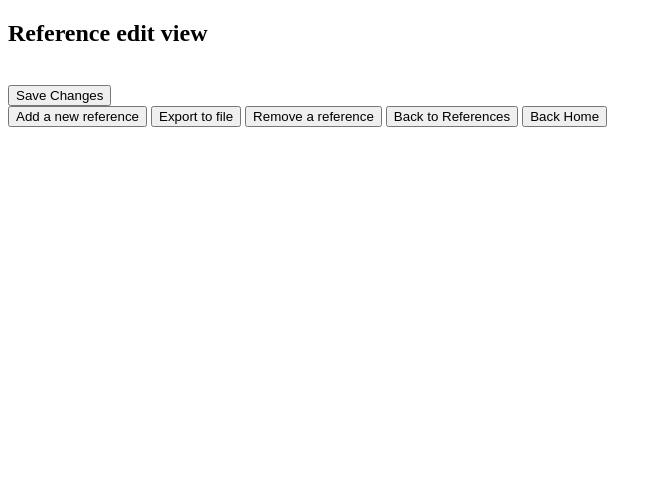
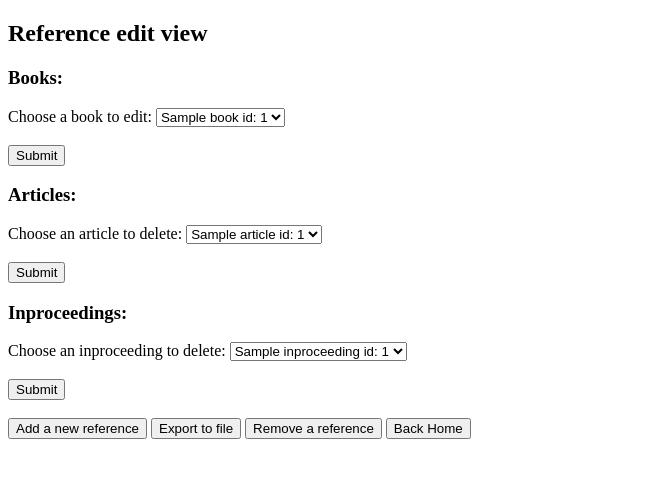
Before and after one commit to KaEerola/IceLime, a Flask app: template src/templates/edit_reference.html in a window 1280 px wide. Shown: the top 478 px of the page, without its empty margins (0-662 px from the left). Run offline with Flask 3, Linux system fonts and the light colour scheme; the template is opened without the code that fills it: most values are stand-ins (such as "Sample title", 1, 10 or a date in 2020).

Commit message:
edit book window opens, new html

```diff
--- a/src/app.py
+++ b/src/app.py
@@ -264,46 +264,6 @@ def remove_reference():
 
     return render_template("remove_reference.html", books=books, articles=articles, inproceedings=inproceedings)
 
-
-
-@app.route("/remove_reference", methods=["POST"])
-def remove_reference2():
-    books = get_books()
-    articles = get_articles()
-    inproceedings = get_inproceedings()
-
-
-    book_id = request.form.get('book_id')
-    article_id = request.form.get("article_id")
-    inproceedings_id = request.form.get("inproceeding_id")
-
-    if book_id:
-        try:
-            remove_book(book_id)
-            flash('Reference removed succesfully', "")
-            return redirect("/view_references")
-        except Exception as e:
-            return f"An error occurred: {e}", 500
-
-    if article_id:
-        try:
-            remove_article(article_id)
-            flash('Reference removed succesfully', "")
-            return redirect("/view_references")
-        except Exception as e:
-            return f"An error occurred: {e}", 500
-
-    if inproceedings_id:
-        try:
-            remove_inproceeding(inproceedings_id)
-            flash('Reference removed succesfully', "")
-            return redirect("/view_references")
-        except Exception as e:
-            return f"An error occurred: {e}", 500
-    return render_template("remove_reference.html", books=books, articles=articles, inproceedings=inproceedings)
-
-
-
 #@app.route("/edit_reference", methods=["GET"])
 #def edit_reference():
  #   ref_type = request.args.get("ref_type")
@@ -318,24 +278,21 @@ def remove_reference2():
       #  return redirect("/view_references")
     #return render_template("edit_reference", reference=reference, ref_type=ref_type, ref_id=ref_id)
 
-#@app.route("/edit_reference", methods=["POST"])
-#def edit_POST_reference():
- #   ref_type = request.form.get("ref_type")
-  #  ref_id = request.form.get("ref_id")
-   # data_updated = request.form.to_dict()
+@app.route("/edit_reference", methods=["POST"])
+def edit_POST_reference():
+    book_id = request.form.get("book_id")
 
-    #try:
-     #   if ref_type == "book":
-      #      update_book(ref_id, data_updated)
-      #  elif ref_type == "article":
-      #      update_article(ref_id, data_updated)
-       # elif ref_type == "inproceeding":
-        #    update_inproceeding(ref_id, data_updated)
-    #    flash("Reference updated!")
-     #   return redirect("/view_references")
-    #except Exception:
-     #   flash("failed")
-      #  return redirect("/edit_reference")
+    if not book_id:
+        flash("no book selected")
+        return redirect("/edit_reference")
+
+    reference = get_book_by_id(book_id)
+    if not reference:
+        flash("Book not found!")
+        return redirect("/edit_reference")
+
+    return render_template("update_book.html", reference=reference)
+
 
 # testausta varten oleva reitti
 
--- a/src/entities/book.py
+++ b/src/entities/book.py
@@ -12,5 +12,5 @@ class Book:
         self.month = month
         self.note = note
 
-    def __str__(self): # pylint: disable=invalid-str-returned
-        return None
+    def __str__(self):
+        return f"Book(id={self.id}, title={self.title}, author={self.author}, year={self.year}, publisher={self.publisher})"
--- a/src/repositories/book_repository.py
+++ b/src/repositories/book_repository.py
@@ -71,11 +71,10 @@ def update_book(book_id, book_updated):
 
 def get_book_by_id(ref_id):
     result = db.session.execute(
-        text("SELECT * FROM books WHERE id = :ref_id"), {"ref_id": ref_id}
+        text("SELECT id, author, title, year, publisher, editor, volume, number, pages, month, note FROM books WHERE id = :ref_id"), {"ref_id": ref_id}
     )
-    book = result.fetchone()  # Fetch a single result (the specific book)
+    book = result.fetchone()
 
     if book:
-        # Assuming the Book class takes parameters in the same order as the DB columns
         return Book(*book)
     return None
--- a/src/templates/edit_reference.html
+++ b/src/templates/edit_reference.html
@@ -1,7 +1,7 @@
 {% extends "layout.html" %}
 
 {% block title %}
-Edit Reference
+View references
 {% endblock %}
 
 {% block body %}
@@ -12,58 +12,51 @@ Edit Reference
   <p><i>Nothing yet!</i></p>
 {% endif %}
 
+{% if books %}<h3>Books:</h3>{% endif %}
+
 <form action="/edit_reference" method="POST">
-
-    <input type="hidden" name="ref_type" value="{{ ref_type }}">
-    <input type="hidden" name="ref_id" value="{{ ref_id }}">
-
-    {% if ref_type == "book" %}
-        <h3>Editing Book</h3>
-        <label for="author_firstname">Author First Name:</label>
-        <input type="text" name="author_firstname" id="author_firstname" value="{{ reference.author_firstname }}"><br>
-
-        <label for="author_lastname">Author Last Name:</label>
-        <input type="text" name="author_lastname" id="author_lastname" value="{{ reference.author_lastname }}"><br>
-
-        <label for="title">Title:</label>
-        <input type="text" name="title" id="title" value="{{ reference.title }}"><br>
-
-        <label for="publisher">Publisher:</label>
-        <input type="text" name="publisher" id="publisher" value="{{ reference.publisher }}"><br>
-
-        <label for="year">Year:</label>
-        <input type="number" name="year" id="year" value="{{ reference.year }}"><br>
-
-        <label for="editor">Editor:</label>
-        <input type="text" name="editor" id="editor" value="{{ reference.editor }}"><br>
-
-        <label for="volume">Volume:</label>
-        <input type="text" name="volume" id="volume" value="{{ reference.volume }}"><br>
-
-        <label for="number">Number:</label>
-        <input type="text" name="number" id="number" value="{{ reference.number }}"><br>
-
-        <label for="pages">Pages:</label>
-        <input type="text" name="pages" id="pages" value="{{ reference.pages }}"><br>
-
-        <label for="month">Month:</label>
-        <input type="text" name="month" id="month" value="{{ reference.month }}"><br>
-
-        <label for="note">Note:</label>
-        <input type="text" name="note" id="note" value="{{ reference.note }}"><br>
-
-    {% endif %}
-
-    <br>
-    <input type="submit" value="Save Changes">
+    <label for="book-select">Choose a book to edit:</label>
+    <select name="book_id" id="book-select">
+        {% for book in books %}
+          <option value="{{book.id}}">{{book.title}} id: {{book.id}}</option>
+        {% endfor %}
+        </select>
+    <br><br>
+    <input type="submit" value="Submit">
 </form>
 
 
+{% if articles %}<h3>Articles:</h3>{% endif %}
+
+<form action="/">
+    <label for="article-select">Choose an article to delete:</label>
+    <select name="article" id="article-select">
+        {% for article in articles %}
+          <option value="{{article.id}}">{{article.title}} id: {{article.id}}</option>
+        {% endfor %}
+        </select>
+    <br><br>
+    <input type="submit" value="Submit">
+</form>
+
+
+{% if inproceedings %}<h3>Inproceedings:</h3>{% endif %}
+
+<form action="/">
+    <label for="inproceeding-select">Choose an inproceeding to delete:</label>
+    <select name="inproceeding" id="inproceeding-select">
+        {% for inproceeding in inproceedings %}
+          <option value="{{inproceeding.id}}">{{inproceeding.title}} id: {{inproceeding.id}}</option>
+        {% endfor %}
+        </select>
+    <br><br>
+    <input type="submit" value="Submit">
+</form>
+<br>
 
 <a href="/add_reference"><button>Add a new reference</button></a>
 <a href="/export"><button>Export to file</button></a>
 <a href="/remove_reference"><button>Remove a reference</button></a>
-<a href="/view_references"><button>Back to References</button></a>
 <a href="/"><button>Back Home</button></a>
 
 {% endblock %}
```
Also changed, not shown: src/templates/update_book.html (added, +55 -0 lines).
